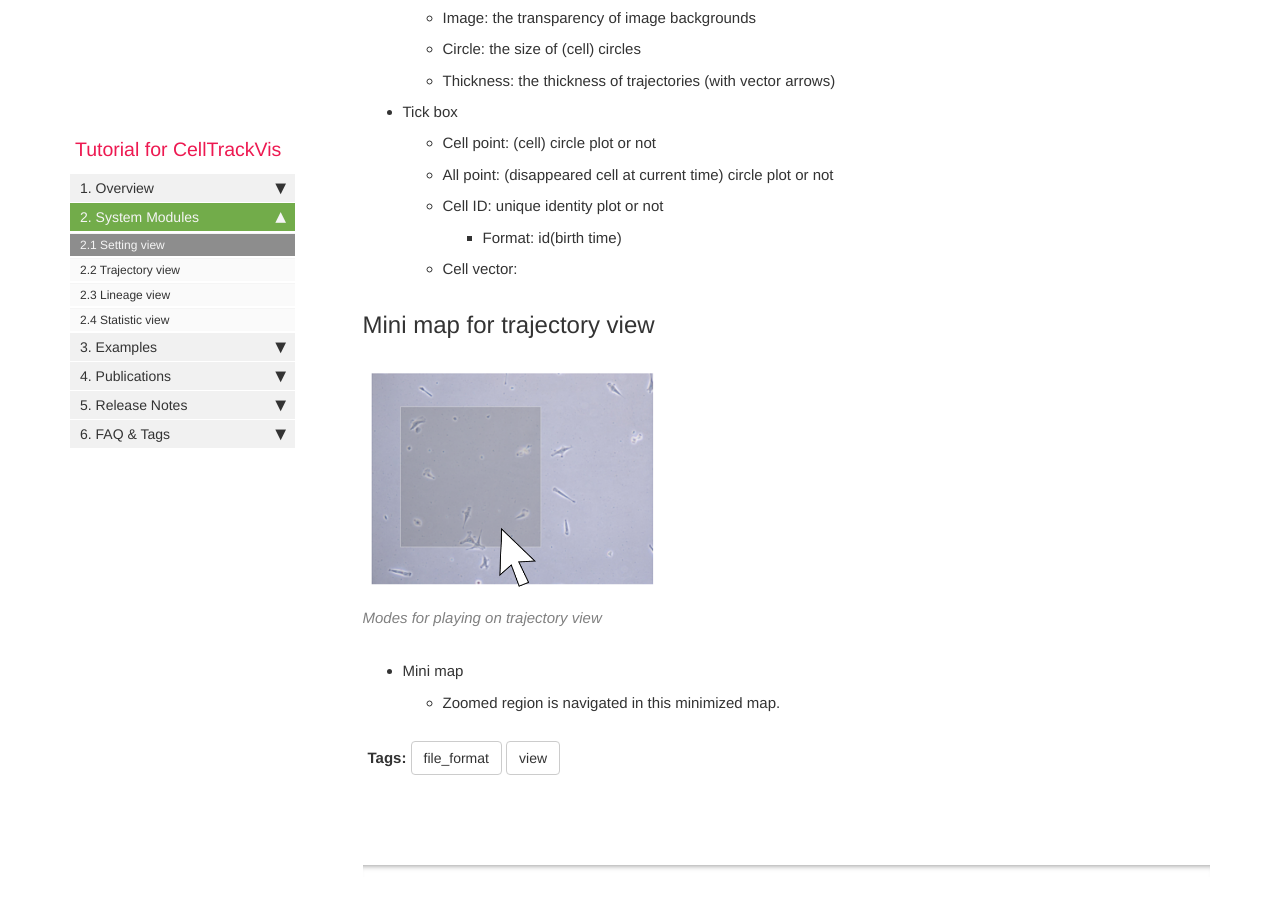
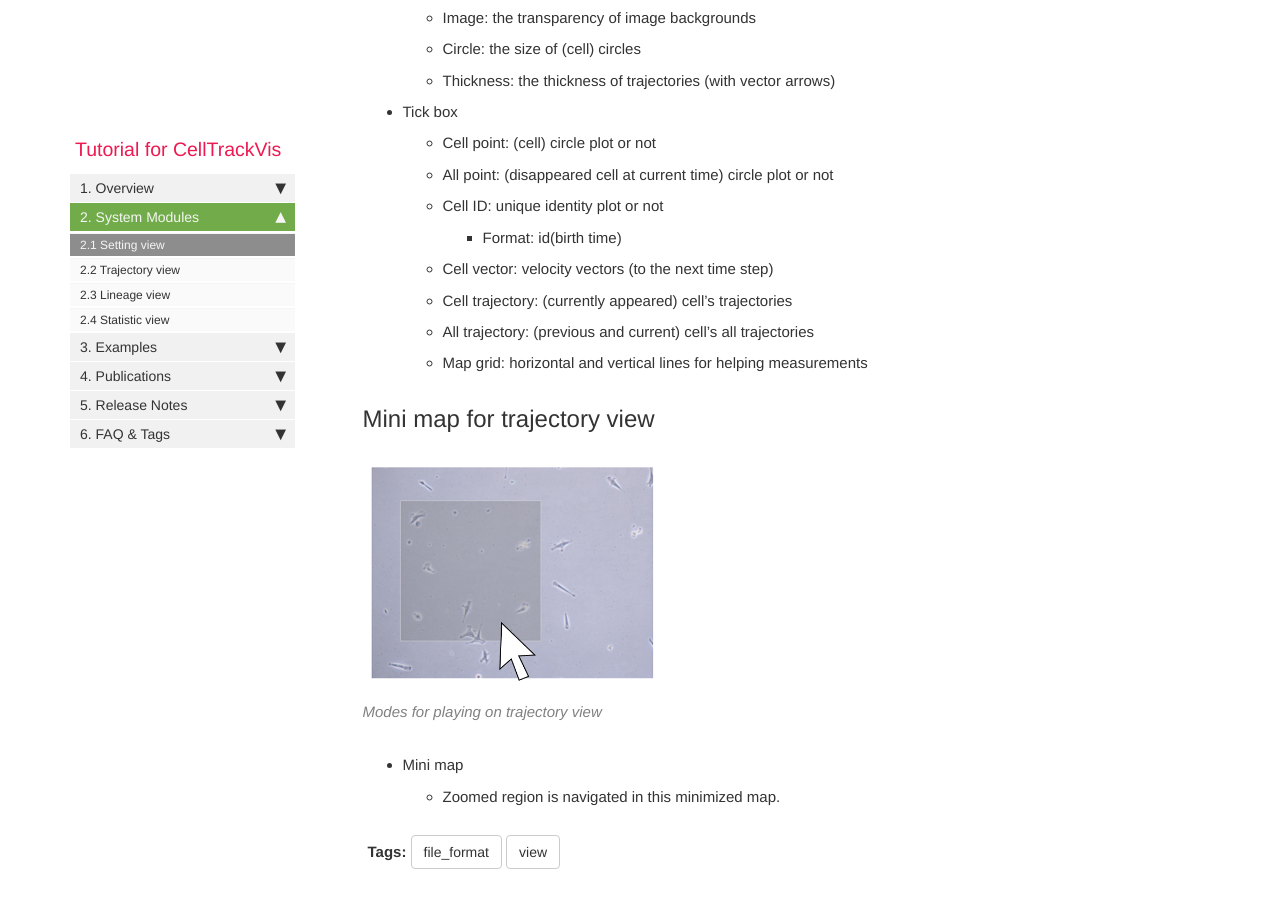
Before and after one commit to scbeom/ctv_tutorial, a Jekyll site: the page built from pages/sysmodule/sm_setting.md, in a window 1280 px wide and 900 px high, scrolled down 1906 px. Built offline with Jekyll 4.4.1, drawn with Linux system fonts in a browser that asks for light colours; comment, search, counter and statistics services are not loaded.

Commit message:
Further updates

```diff
--- a/pages/sysmodule/sm_setting.md
+++ b/pages/sysmodule/sm_setting.md
@@ -50,7 +50,10 @@ Cell tracking results are uploaded through buttons:
   * All point: (disappeared cell at current time) circle plot or not
   * Cell ID: unique identity plot or not
     * Format: id(birth time)
-  * Cell vector:
+  * Cell vector: velocity vectors (to the next time step)
+  * Cell trajectory: (currently appeared) cell's trajectories
+  * All trajectory: (previous and current) cell's all trajectories
+  * Map grid: horizontal and vertical lines for helping measurements
 
 ## Mini map for trajectory view
 
```
